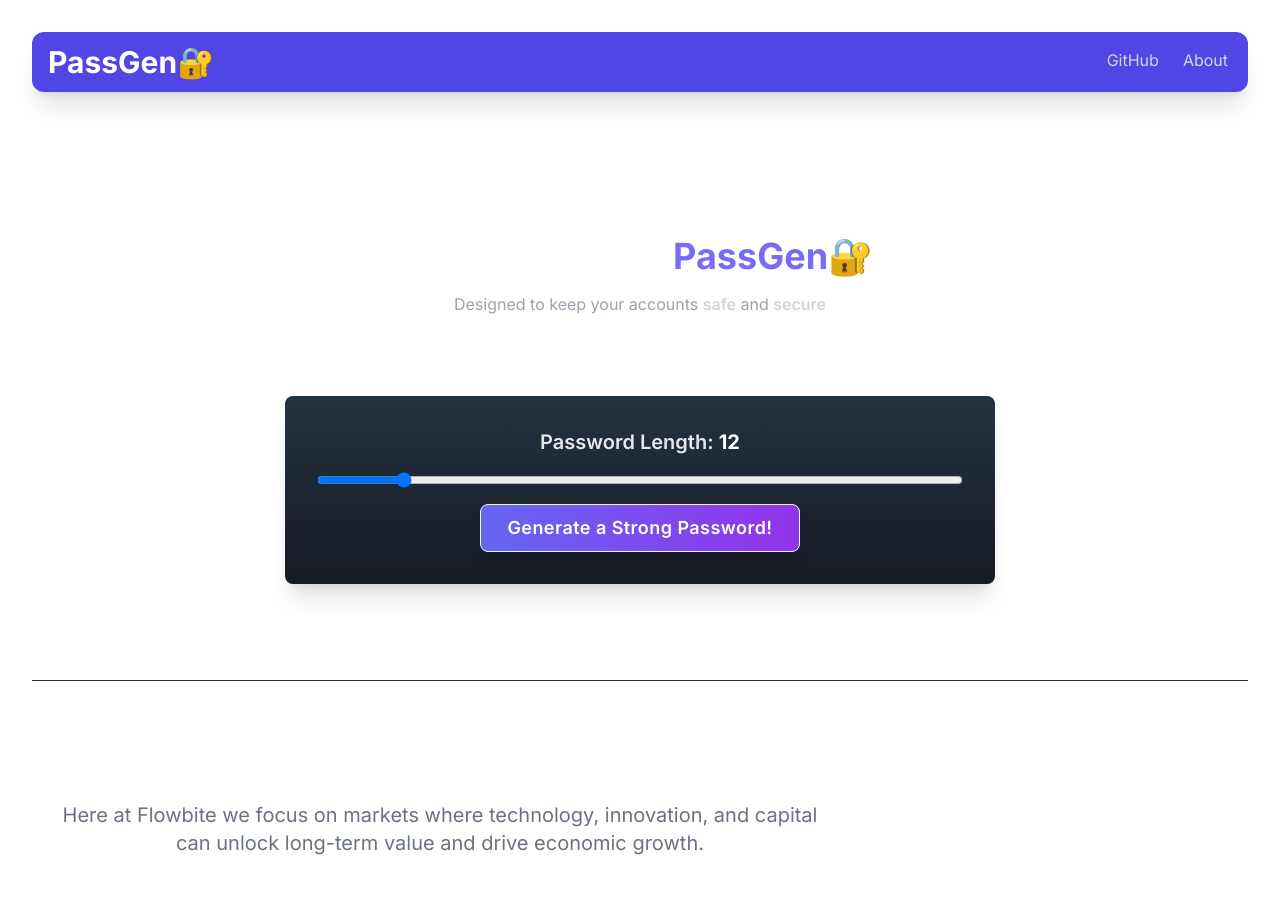
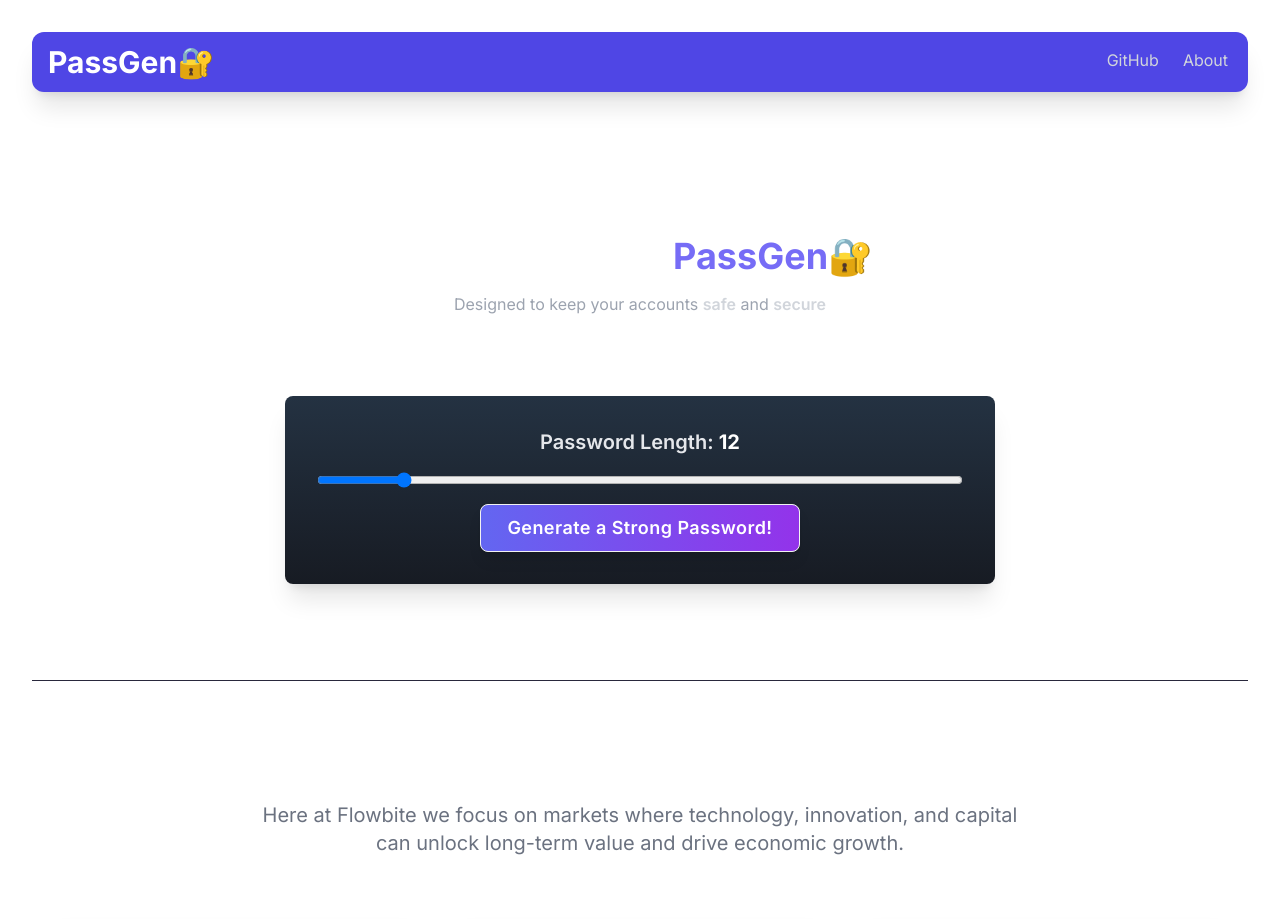
Before and after one commit to yashmandi/password-gen, a React (Vite) app: page / in a window 1280 px wide. Shown: the top 919 px of the page. Built offline with nearby package versions, Linux system fonts and the light colour scheme.

Commit message:
div center in section

```diff
--- a/src/components/Section.jsx
+++ b/src/components/Section.jsx
@@ -5,7 +5,7 @@ const Section = () => {
     <div>
       <section className="">
         <div className="py-8 px-4 mx-auto max-w-screen-xl sm:py-16 lg:px-6">
-          <div className="max-w-screen-md mb-8 lg:mb-16">
+          <div className="max-w-screen-md mb-8 lg:mb-16 mx-auto text-center">
             <h2 className="mb-4 text-4xl tracking-tight font-extrabold text-center text-white">Designed for business teams like yours</h2>
             <p className="text-gray-500 sm:text-xl dark:text-gray-400">Here at Flowbite we focus on markets where technology, innovation, and capital can unlock long-term value and drive economic growth.</p>
           </div>
```
